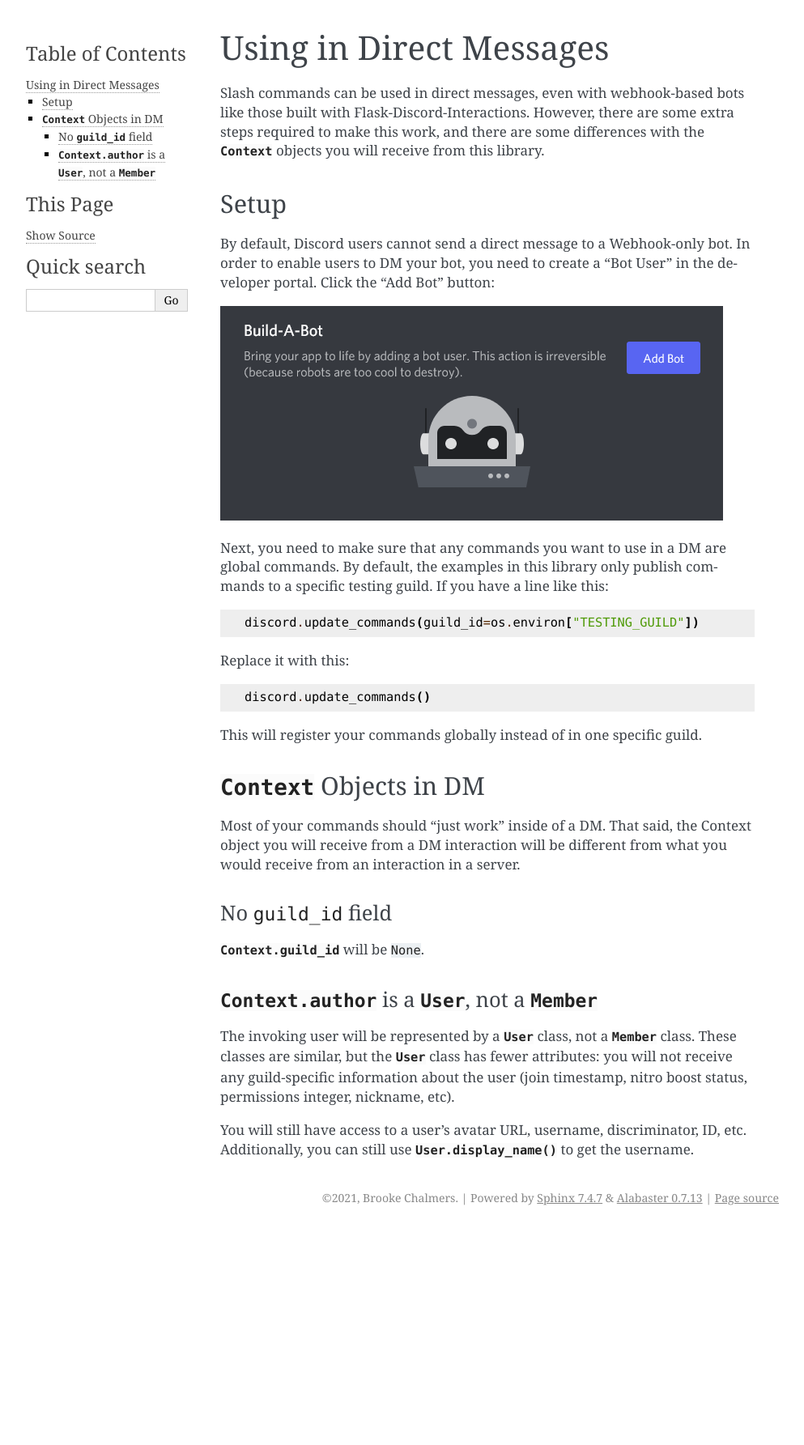
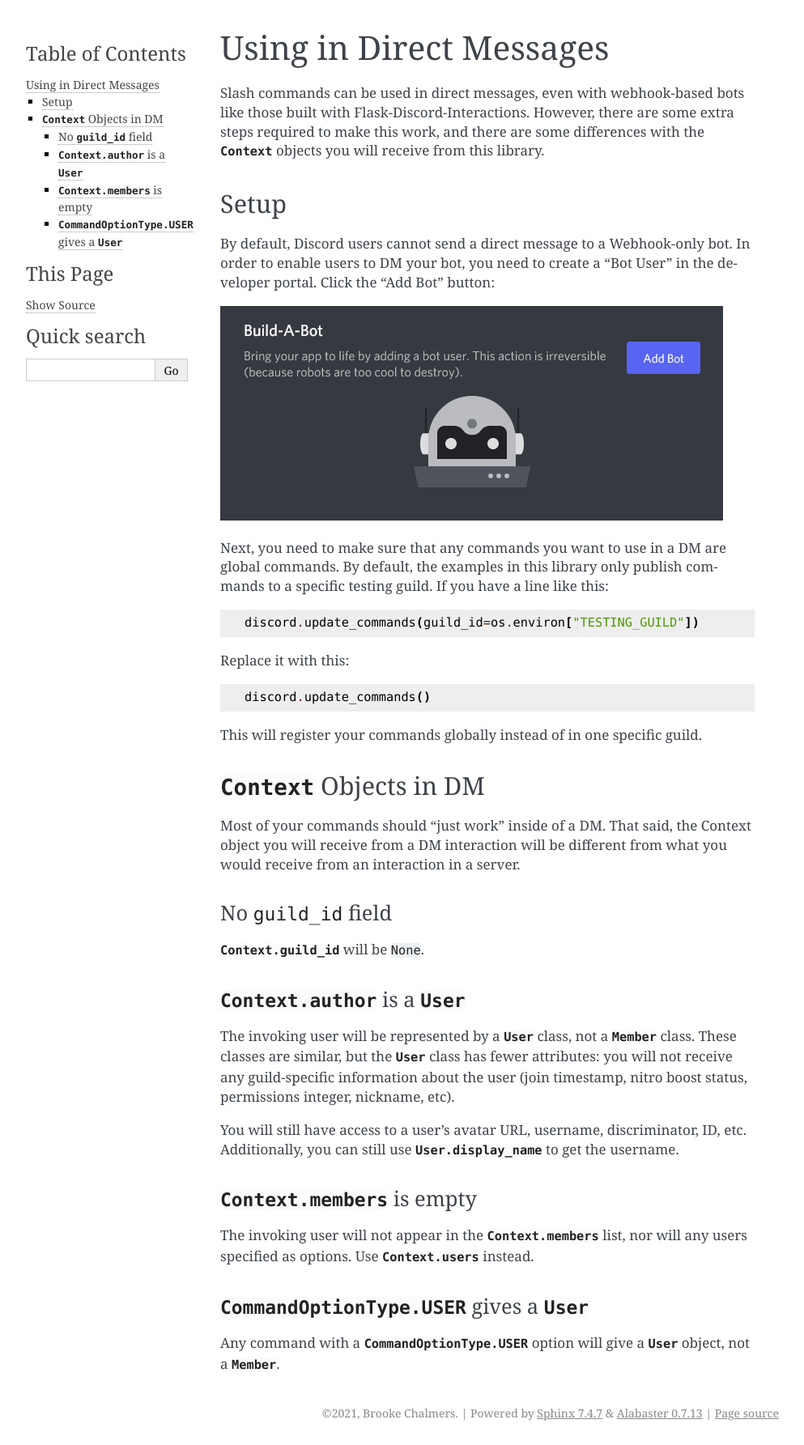
Before and after one commit to breqdev/flask-discord-interactions, a Sphinx documentation site: the page built from docs/dm.rst, in a window 1280 px wide. Shown: the whole page at 81% size, without its empty margins (148-1141 px from the left). Built offline with Sphinx 7.4.7, drawn with Linux system fonts in a browser that asks for light colours; before the commit the page ends 1519 px from its top, so only the background shows below that.

Commit message:
Fix option parsing for User options in DM

```diff
--- a/docs/dm.rst
+++ b/docs/dm.rst
@@ -34,9 +34,21 @@ No ``guild_id`` field
 
 :attr:`.Context.guild_id` will be ``None``.
 
-:attr:`.Context.author` is a :class:`.User`, not a :class:`.Member`
-^^^^^^^^^^^^^^^^^^^^^^^^^^^^^^^^^^^^^^^^^^^^^^^^^^^^^^^^^^^^^^^^^^^
+:attr:`.Context.author` is a :class:`.User`
+^^^^^^^^^^^^^^^^^^^^^^^^^^^^^^^^^^^^^^^^^^^
 
 The invoking user will be represented by a :class:`.User` class, not a :class:`.Member` class. These classes are similar, but the :class:`.User` class has fewer attributes: you will not receive any guild-specific information about the user (join timestamp, nitro boost status, permissions integer, nickname, etc).
 
-You will still have access to a user's avatar URL, username, discriminator, ID, etc. Additionally, you can still use :meth:`.User.display_name` to get the username.
+You will still have access to a user's avatar URL, username, discriminator, ID, etc. Additionally, you can still use :attr:`.User.display_name` to get the username.
+
+:attr:`.Context.members` is empty
+^^^^^^^^^^^^^^^^^^^^^^^^^^^^^^^^^
+
+The invoking user will not appear in the :attr:`.Context.members` list, nor
+will any users specified as options. Use :attr:`.Context.users` instead.
+
+:attr:`.CommandOptionType.USER` gives a :class:`.User`
+^^^^^^^^^^^^^^^^^^^^^^^^^^^^^^^^^^^^^^^^^^^^^^^^^^^^^^
+
+Any command with a :attr:`.CommandOptionType.USER` option will give a
+:class:`.User` object, not a :class:`.Member`.
```
Also changed, not shown: 1 other file.
